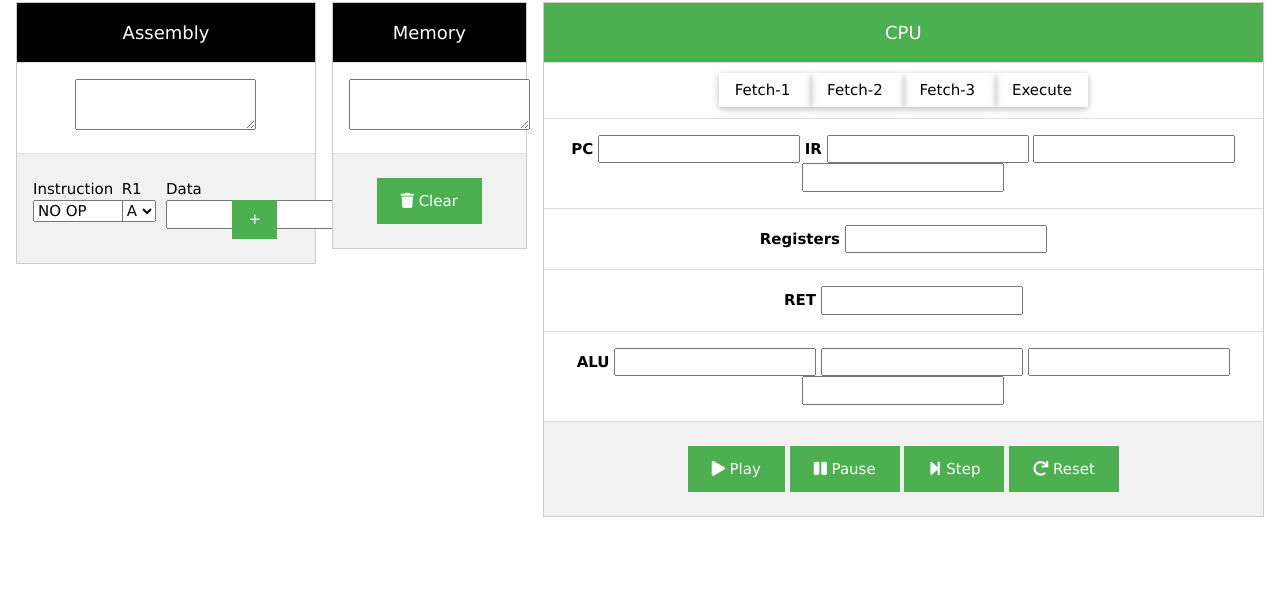
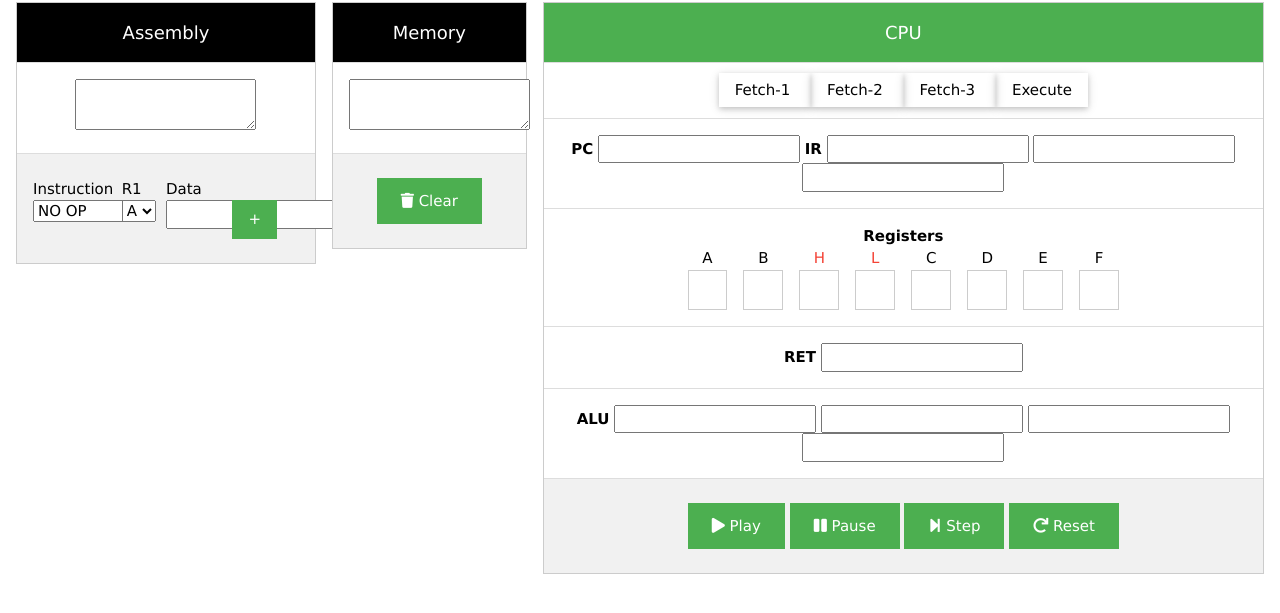
Before and after one commit to albs-br/jaca-emulator, a website: page index.html in a window 1280 px wide. Shown: the part 63-676 px from the top of the page. Drawn offline with nearby package versions, Linux system fonts and the light colour scheme.

Commit message:
v.0.2.2 3 files modified

```diff
--- a/index.html
+++ b/index.html
@@ -174,7 +174,48 @@
         <input type="text" id="ir2" class="byteField" />
         <input type="text" id="ir3" class="byteField" />
       </li>
-      <li class="w3-padding-16"><b>Registers</b> <input type="text" id="regA" class="byteField" /></li>
+      <li class="w3-padding-16">
+        <div class="w3-row-padding">
+          <b>Registers</b>
+        </div>
+        <div id="registers" class="w3-row-padding">
+          <div class="w3-col w3-hide-small m2">
+            &nbsp;
+          </div>
+          <div class="w3-col s3 m1">
+            <label>A</label>
+            <input class="w3-input w3-border byteField" type="text" placeholder="">
+          </div>
+          <div class="w3-col s3 m1">
+            <label>B</label>
+            <input class="w3-input w3-border byteField" type="text" placeholder="">
+          </div>
+          <div class="w3-col s3 m1">
+            <label class="w3-text-red">H</label>
+            <input class="w3-input w3-border byteField" type="text" placeholder="">
+          </div>
+          <div class="w3-col s3 m1">
+            <label class="w3-text-red">L</label>
+            <input class="w3-input w3-border byteField" type="text" placeholder="">
+          </div>
+          <div class="w3-col s3 m1">
+            <label>C</label>
+            <input class="w3-input w3-border byteField" type="text" placeholder="">
+          </div>
+          <div class="w3-col s3 m1">
+            <label>D</label>
+            <input class="w3-input w3-border byteField" type="text" placeholder="">
+          </div>
+          <div class="w3-col s3 m1">
+            <label>E</label>
+            <input class="w3-input w3-border byteField" type="text" placeholder="">
+          </div>
+          <div class="w3-col s3 m1">
+            <label>F</label>
+            <input class="w3-input w3-border byteField" type="text" placeholder="">
+          </div>        </div>
+
+      </li>
       <li class="w3-padding-16"><b>RET</b> <input type="text" id="ret" class="addressField" /></li>
       <li class="w3-padding-16">
         <b>ALU</b>
--- a/index.js
+++ b/index.js
@@ -56,6 +56,11 @@ function UpdateScreen() {
   $('#ir1').val(ir1);
   $('#ir2').val(ir2);
   $('#ir3').val(ir3);
+
+
+  registers.forEach(function (element, index, array) {
+    $('#registers input:nth-child(' + (index + 1) + ')').val(registers[index]);
+  });
 }
 
 function hex2bin(hex){
--- a/package.json
+++ b/package.json
@@ -1,6 +1,6 @@
 {
   "name": "jaca-emulator",
-  "version": "0.2.1",
+  "version": "0.2.2",
   "private": true,
   "dependencies": {
     "fontawesome": "5.6.3",
```
